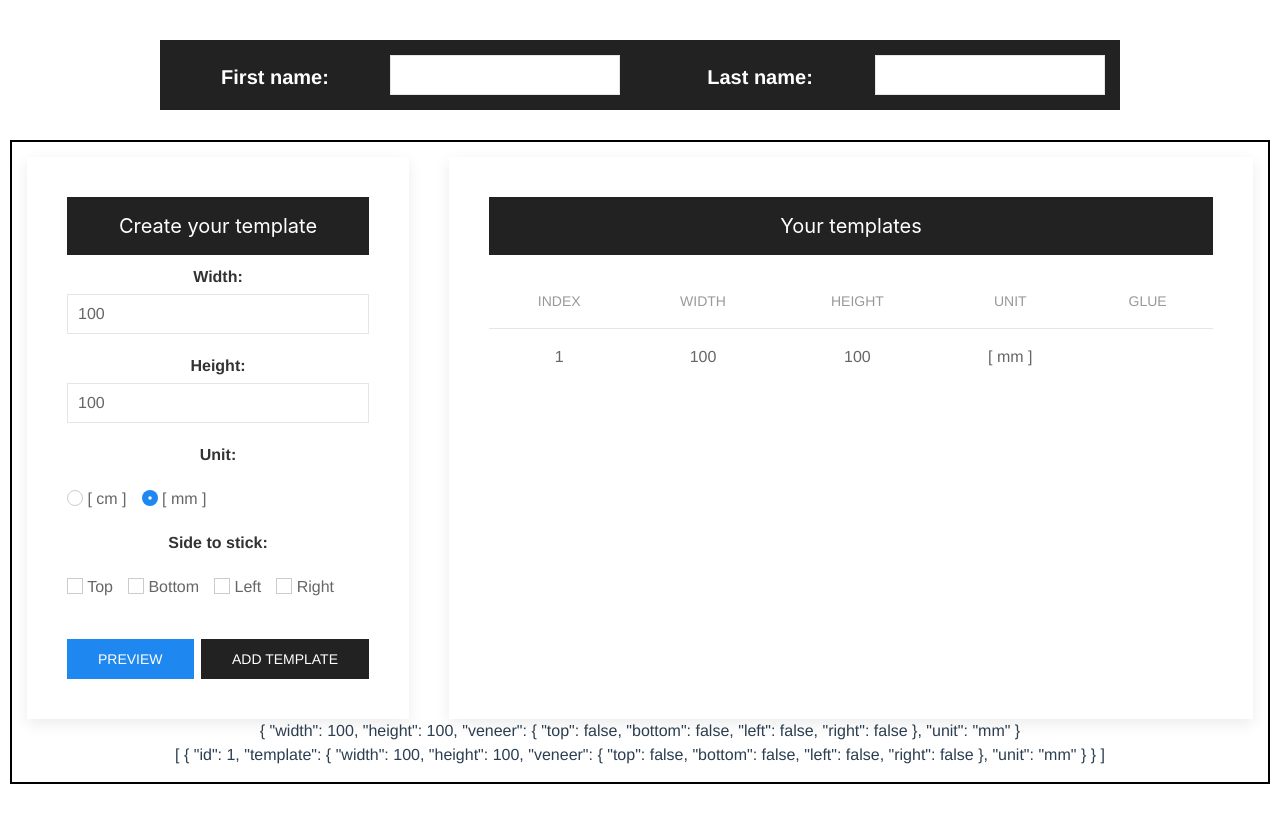
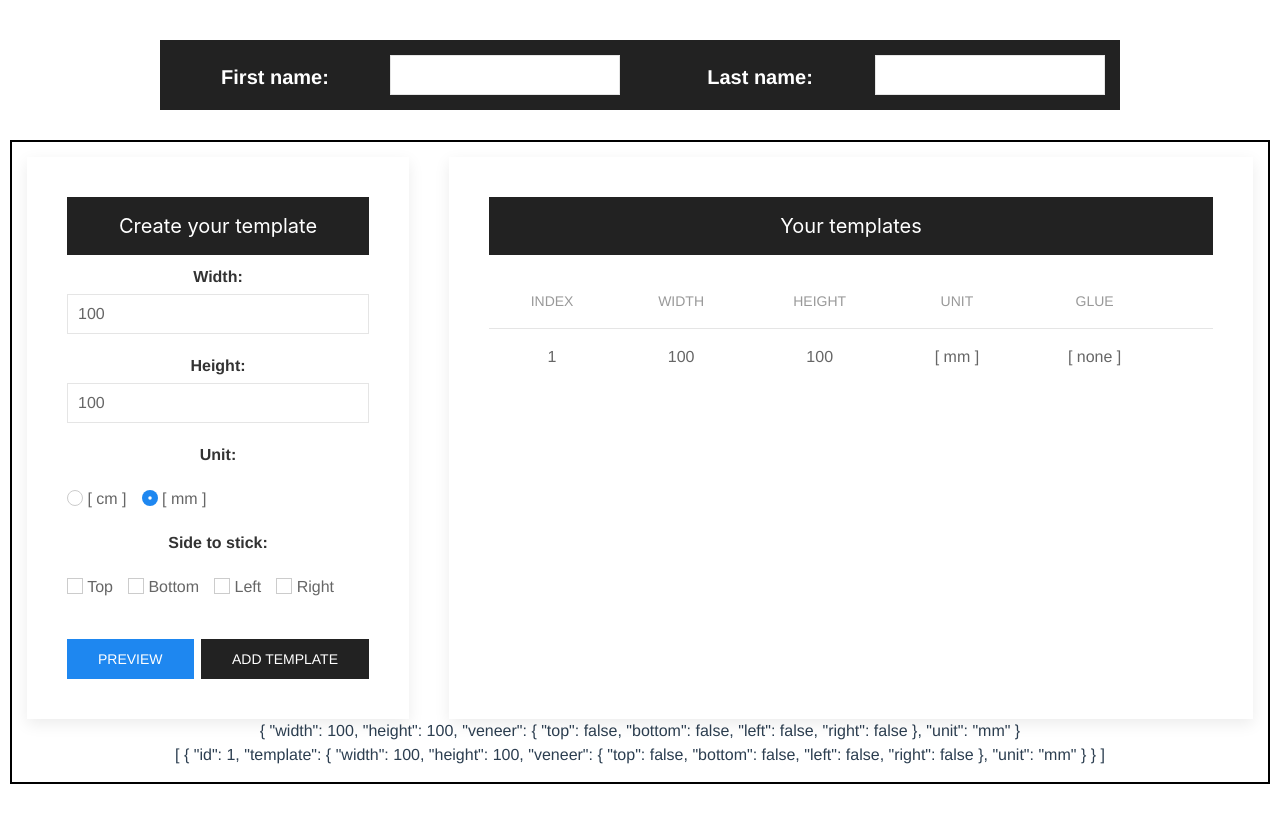
Before and after one commit to sebastianp63/joinery-project, a Vue app: page / in a window 1280 px wide. Both pictures are taken after a click on the button "ADD TEMPLATE". Built offline with nearby package versions, Linux system fonts and the light colour scheme.

Commit message:
Added edit and delete icon to table row when is hovering

```diff
--- a/src/components/TemplateContainer.vue
+++ b/src/components/TemplateContainer.vue
@@ -3,7 +3,6 @@
     <div class="uk-tile uk-tile-secondary uk-padding-small uk-margin-small-bottom">
       <p class="uk-h4">Your templates</p>
     </div>
-    <!-- <table class="uk-table uk-table-striped"> -->
     <table class="uk-table uk-table-hover uk-table-divider">
       <thead>
         <tr>
@@ -14,20 +13,26 @@
           <th class="uk-text-center">Glue</th>
         </tr>
       </thead>
-      <!-- <tfoot>
-        <tr>
-          <td>Table Footer</td>
-          <td>Table Footer</td>
-          <td>Table Footer</td>
-        </tr>
-      </tfoot>-->
       <tbody v-for="item in templates" :key="item.id">
-        <tr>
+        <tr class="uk-visible-toggle uk-transition-toggle" tabindex="-1">
           <td>{{item.id}}</td>
           <td>{{item.template.width}}</td>
           <td>{{item.template.height}}</td>
           <td>[ {{item.template.unit}} ]</td>
-          <td>{{formatGlue(item.template.veneer)}}</td>
+          <td>[ {{formatGlue(item.template.veneer) ? formatGlue(item.template.veneer) : 'none' }} ]</td>
+          <td>
+            <div class="uk-width-auto">
+              <ul class="uk-hidden-hover uk-iconnav uk-transition-fade">
+                <li>
+                  <a href="#" uk-icon="icon: pencil"></a>
+                </li>
+
+                <li>
+                  <a href="#" uk-icon="icon: trash"></a>
+                </li>
+              </ul>
+            </div>
+          </td>
         </tr>
       </tbody>
       <!-- {{templates}} -->
@@ -51,13 +56,13 @@ export default {
             key
               .toString()
               .charAt(0)
-              .toUpperCase();
+              .toUpperCase() +
+            "-";
         }
       });
-      if (str.charAt(str.length - 1) === "-") {
+      if (str.charAt(str.length - 1) == "-") {
+        str = str.slice(0, str.length - 1);
       }
-
-      console.log(str);
       return str;
     }
   }
```
Also changed, not shown: src/App.vue (+5 -7 lines).
